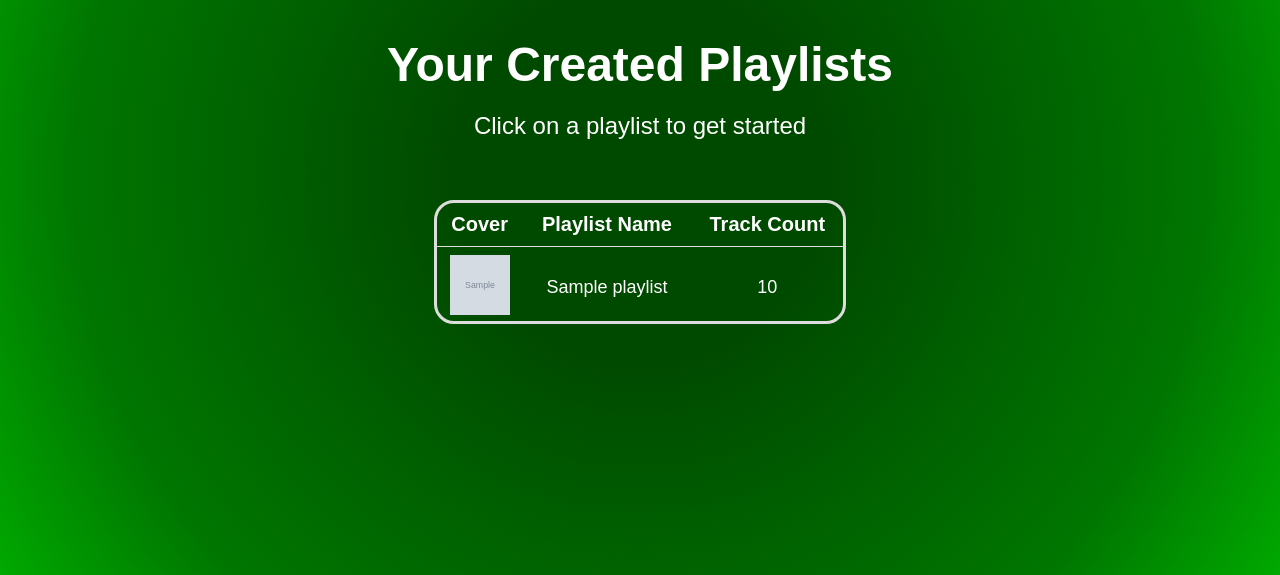
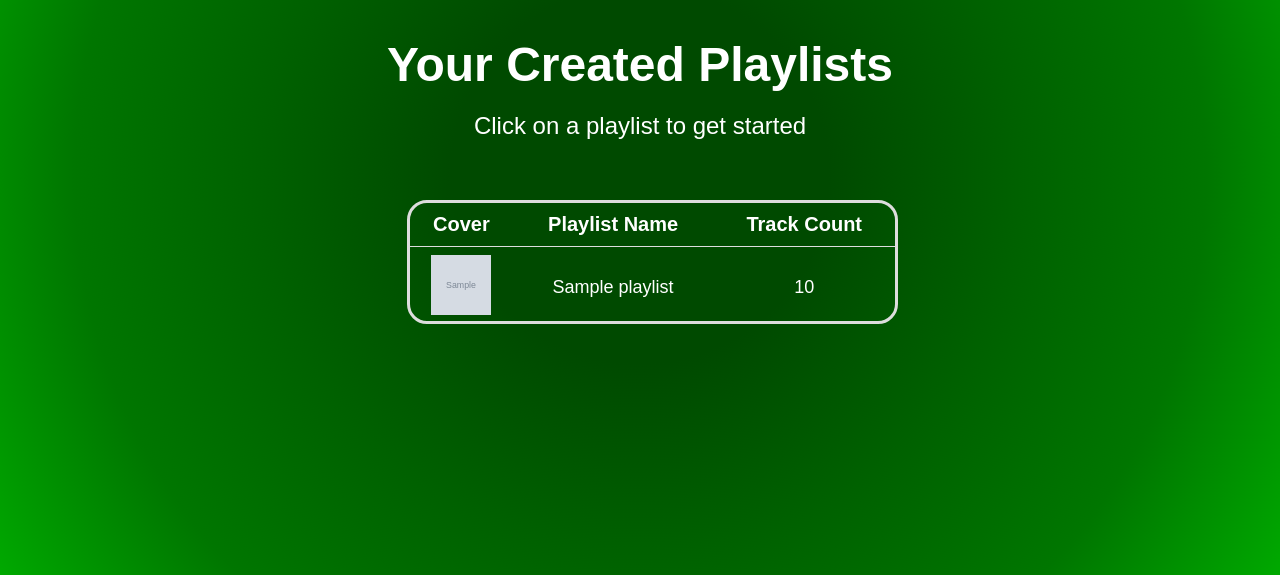
Before and after one commit to tweiss9/Sort-Spotify-Playlist, a Flask app: template templates/playlists.html in a window 1280 px wide. Shown: the part 225-800 px from the top of the page. Run offline with Flask 3, Linux system fonts and the light colour scheme; the template is opened without the code that fills it: most values are stand-ins (such as "Sample title", 1, 10 or a date in 2020); grey boxes marked "Sample" are stand-in pictures.

Commit message:
edited table to take more space on screen

```diff
--- a/static/css/playlists.css
+++ b/static/css/playlists.css
@@ -42,8 +42,8 @@
   border-radius: 20px;
   border-spacing: 0px;
   max-height: 400px;
-  width: 80%;
-  margin: 0 auto;
+  width: 110%;
+  margin-left: 25px;
 }
 
 .header-row {
@@ -64,6 +64,10 @@
   padding-top: 8px;
 }
 
+.playlist-row {
+  width: auto;
+}
+
 .playlist-cover {
   height: 60px;
   object-fit: cover;
```
